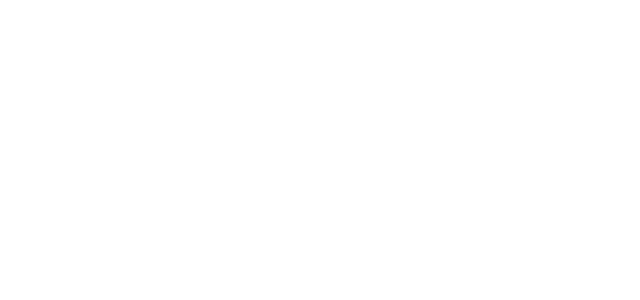
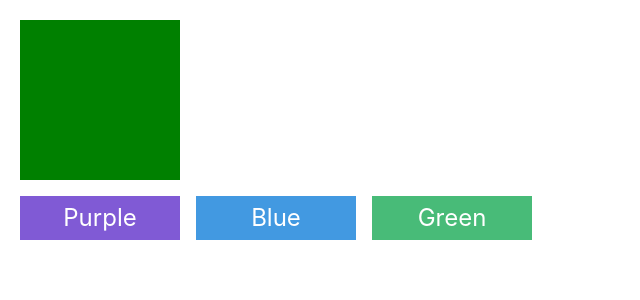
Before and after one commit to papistan/e2e-nuxt, a Nuxt app: page /dynamic-styles in a window 1280 px wide. Before the commit this address had no page. Shown: the top 300 px of the page, without its empty margins (0-640 px from the left). Built offline with nearby package versions, Linux system fonts and the light colour scheme.

Commit message:
Adds dynamic styles page

```diff
--- /dev/null
+++ b/pages/dynamic-styles.vue
@@ -0,0 +1,40 @@
+<template>
+  <div class="p-1 m-2 flex flex-col">
+      <div class="p-1 m-2 w-40 h-40" :style="{ backgroundColor: `${selectedColor}`}"></div>
+    <div>
+      <button
+        class="bg-purple-600 text-white text-2xl p-1 m-2 w-40"
+        @click="updateColor('purple')"
+      >
+        Purple
+      </button>
+       <button
+        class="bg-blue-500 text-white text-2xl p-1 m-2 w-40"
+        @click="updateColor('blue')"
+      >
+        Blue
+      </button>
+       <button
+        class="bg-green-500 text-white text-2xl p-1 m-2 w-40"
+        @click="updateColor('green')"
+      >
+        Green
+      </button>
+    </div>
+  </div>
+</template>
+
+<script>
+export default {
+  data() {
+    return {
+      selectedColor: 'green',
+    }
+  },
+  methods: {
+      updateColor(color) {
+          this.selectedColor = color
+      }
+  }
+}
+</script>
```
